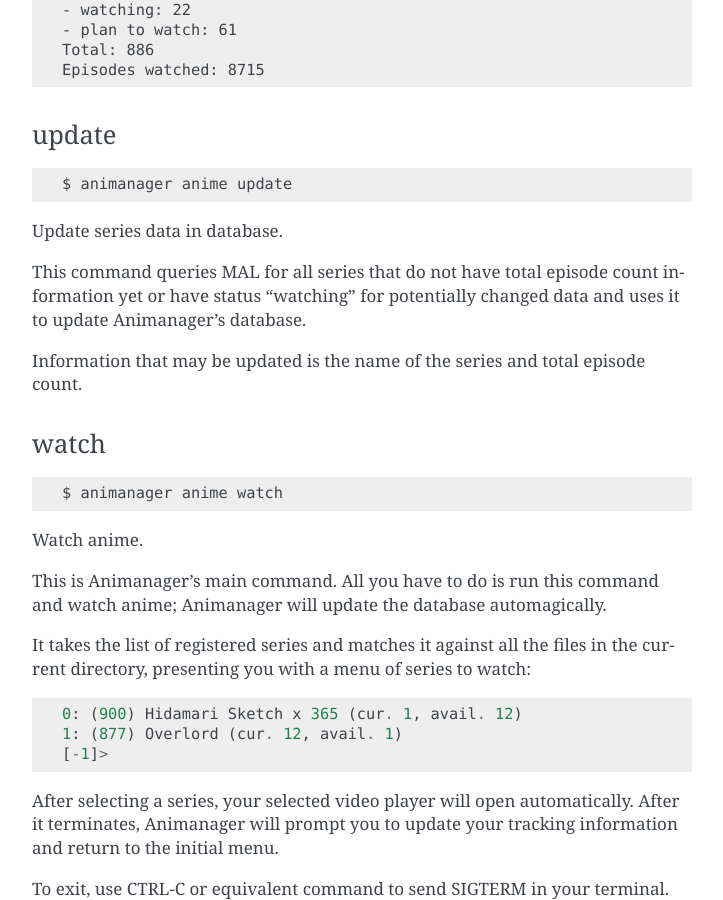
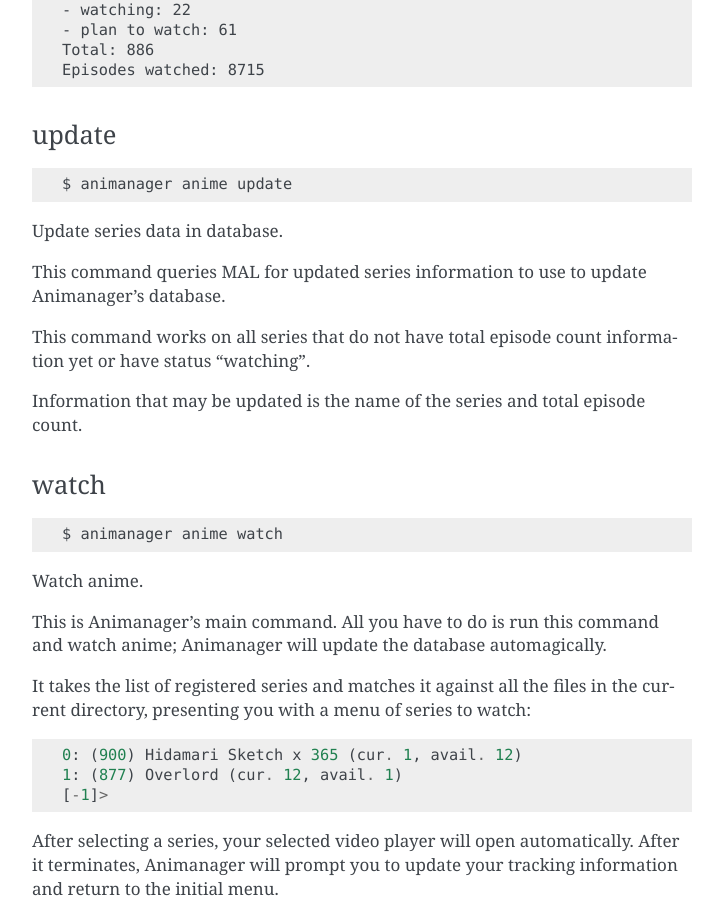
Before and after one commit to darkfeline/animanager, a Sphinx documentation site: the page built from doc/commands.rst, in a window 1280 px wide and 900 px high, scrolled down 3127 px. Shown: the whole window, without its empty margins (388-1111 px from the left). Built offline with Sphinx 7.4.7, drawn with Linux system fonts in a browser that asks for light colours; pages that are not in the unit, such as notebooks, are missing from menus.

Commit message:
Fix wording

```diff
--- a/doc/commands.rst
+++ b/doc/commands.rst
@@ -165,9 +165,11 @@
 
 Update series data in database.
 
-This command queries MAL for all series that do not have total episode count
-information yet or have status "watching" for potentially changed data and uses
-it to update Animanager's database.
+This command queries MAL for updated series information to use to update
+Animanager's database.
+
+This command works on all series that do not have total episode count
+information yet or have status "watching".
 
 Information that may be updated is the name of the series and total episode
 count.
```
